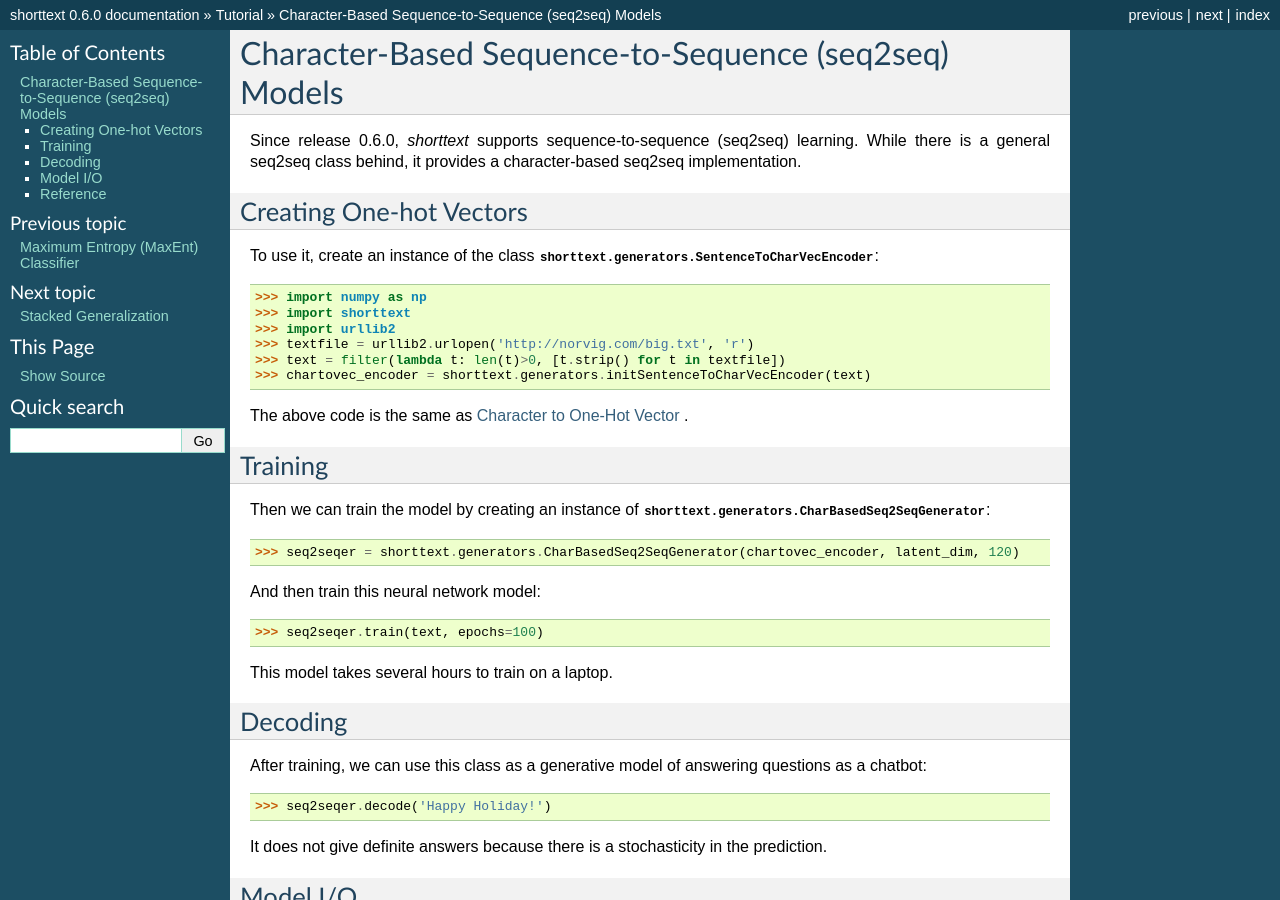
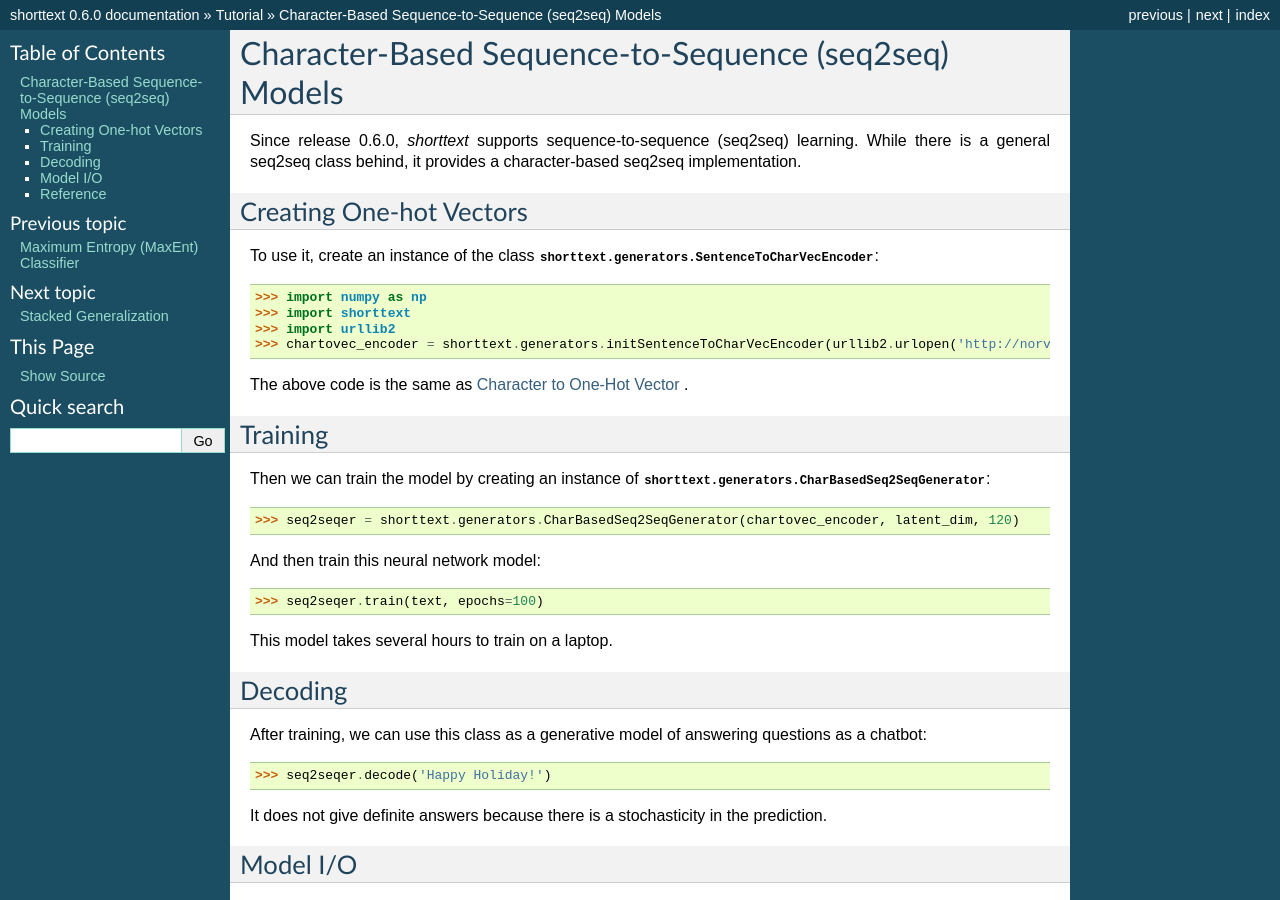
Before and after one commit to stephenhky/PyShortTextCategorization, a Sphinx documentation site: the page built from docs/tutorial_charbaseseq2seq.rst, in a window 1280 px wide and 900 px high. Built offline with Sphinx 7.4.7, drawn with Linux system fonts in a browser that asks for light colours.

Commit message:
simplifying the one-hot vector example

```diff
--- a/docs/tutorial_charbaseonehot.rst
+++ b/docs/tutorial_charbaseonehot.rst
@@ -16,11 +16,10 @@ the file `big.txt` in Peter Norvig's websites:
 
 >>> import urllib2
 >>> textfile = urllib2.urlopen('http://norvig.com/big.txt', 'r')
->>> text = filter(lambda t: len(t)>0, [t.strip() for t in textfile])
 
 Then instantiate the class using the function :func:`shorttext.generators.initSentenceToCharVecEncoder`:
 
->>> chartovec_encoder = shorttext.generators.initSentenceToCharVecEncoder(text)
+>>> chartovec_encoder = shorttext.generators.initSentenceToCharVecEncoder(textfile)
 
 Now, the object `chartovec_encoder` is an instance of :class:`shorttext.generators.SentenceToCharVecEncoder` . The
 default signal character is `\n`, which is also encoded, and can be checked by looking at the field:
--- a/docs/tutorial_charbaseseq2seq.rst
+++ b/docs/tutorial_charbaseseq2seq.rst
@@ -12,9 +12,7 @@ To use it, create an instance of the class :class:`shorttext.generators.Sentence
 >>> import numpy as np
 >>> import shorttext
 >>> import urllib2
->>> textfile = urllib2.urlopen('http://norvig.com/big.txt', 'r')
->>> text = filter(lambda t: len(t)>0, [t.strip() for t in textfile])
->>> chartovec_encoder = shorttext.generators.initSentenceToCharVecEncoder(text)
+>>> chartovec_encoder = shorttext.generators.initSentenceToCharVecEncoder(urllib2.urlopen('http://norvig.com/big.txt', 'r'))
 
 The above code is the same as :doc:`tutorial_charbaseonehot` .
 
```
